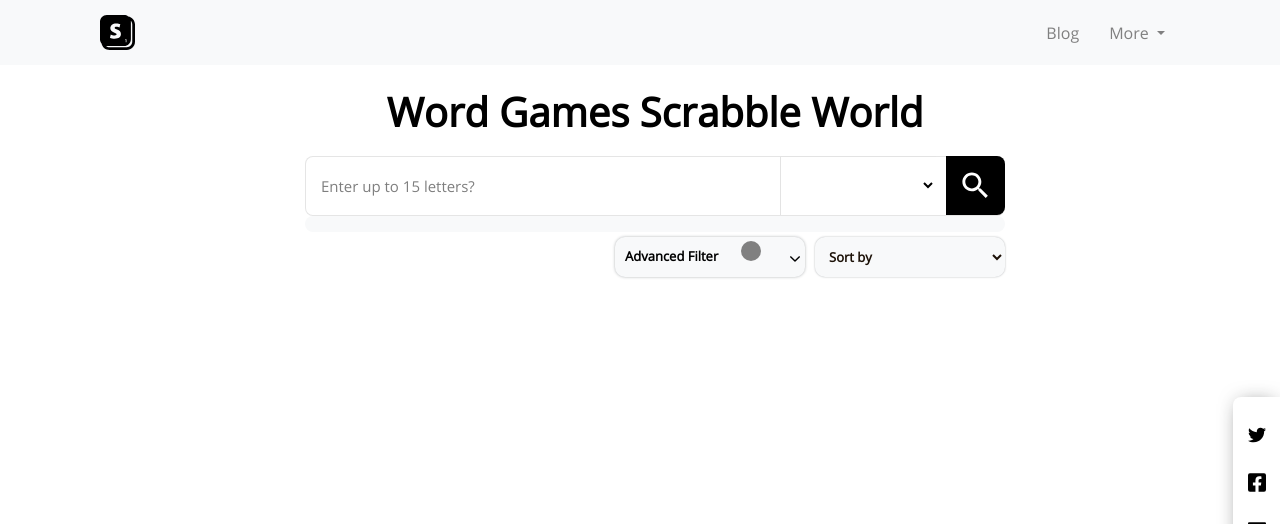
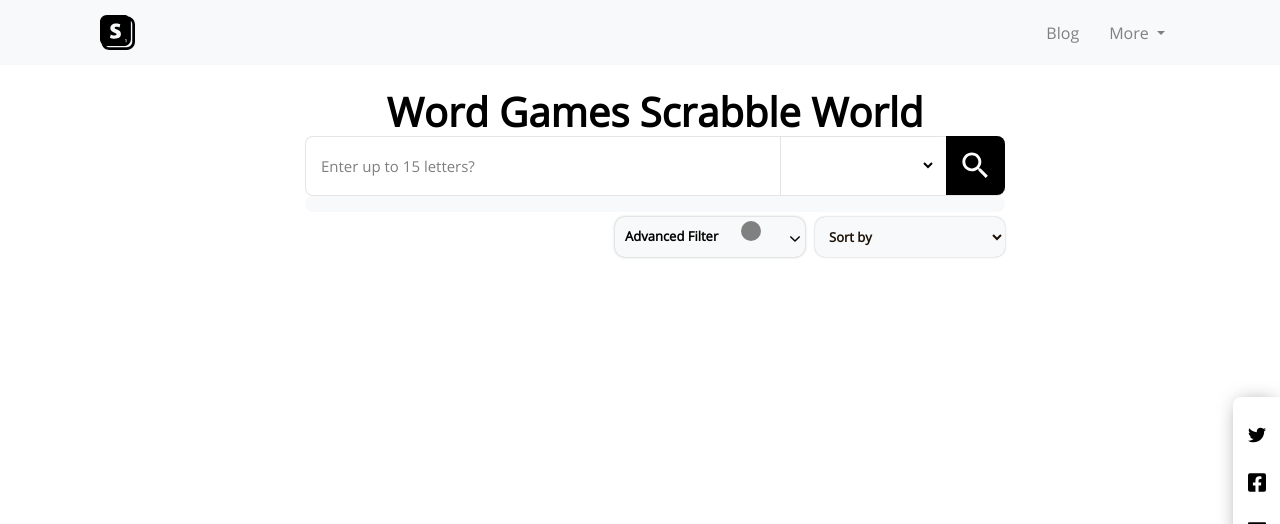
Before and after one commit to ManpreetChoudhary/word-games-theme, a Jekyll site: the page built from result_pages/result.md, in a window 1280 px wide and 1134 px high. Shown: the top 524 px of the window. Built offline with Jekyll 4.4.1, drawn with Linux system fonts in a browser that asks for light colours; grey boxes are pictures that could not be loaded.

Commit message:
hamburguer fixed

```diff
--- a/_data/blog/share.yml
+++ b/_data/blog/share.yml
@@ -2,13 +2,13 @@
 
 platforms:
   - type: Twitter
-    icon: './assets/images/twitter2.svg'
+    icon: '/assets/images/twitter2.svg'
     link: 'https://twitter.com/intent/tweet?text=TITLE&url=URL'
   - type: Facebook
-    icon: './assets/images/facebook.svg'
+    icon: '/assets/images/facebook.svg'
     link: 'https://www.facebook.com/sharer/sharer.php?title=TITLE&u=URL'
   - type: Linkedin
-    icon: './assets/images/linkedin2.svg'
+    icon: '/assets/images/linkedin2.svg'
     link: 'https://www.linkedin.com/sharing/share-offsite/?url=URL'
 
   # Uncomment below if you need to.
--- a/_includes/header/index.html
+++ b/_includes/header/index.html
@@ -11,7 +11,7 @@
 
 
         <button class="navbar-toggler" type="button" data-toggle="collapse" data-target="#navbarSupportedContent">
-            <i class="fas fa-bars fa-2x" style="color:#000"></i>
+            <i class="bi bi-list bi-2x bars"></i>
         </button>
 
         <div class="collapse navbar-collapse" id="navbarSupportedContent">
--- a/_includes/section/commonPage.html
+++ b/_includes/section/commonPage.html
@@ -6,10 +6,12 @@
 <div class="container" id="containerWd">
     <section class="sticky_nav">
         <div class="pageHeading text-center pt-5">
-            <h1 class="heading pb-0">
+            <h1 class="heading m-0 pb-0">
                 {{dataToShow.h1}}</h1>
-            <h2 class="pb-3">
+            {%- if dataToShow.h2 -%}
+            <h2>
                 {{dataToShow.h2}}</h2>
+            {%- endif -%}
         </div>
         <div class="serachSection2">
             <div class="position-relative serachBox">
--- a/_includes/section/home.html
+++ b/_includes/section/home.html
@@ -6,10 +6,12 @@
 <div class="pageHeaderBg">
     <div class="container">
         <div class="pageHeading text-center">
-            <h1 class="heading pb-3">
+            <h1 class="heading pb-0 m-0">
                 {{dataToShow.h1}}</h1>
-            <h2 class="pb-3">
+            {%- if dataToShow.h2 -%}
+            <h2>
                 {{dataToShow.h2}}</h2>
+            {%- endif -%}
         </div>
     </div>
     <div class="container-fluid" id="containerWd">
--- a/_includes/section/home2.html
+++ b/_includes/section/home2.html
@@ -6,10 +6,12 @@
 <div class="pageHeaderBg">
     <div class="container">
         <div class="pageHeading text-center">
-            <h1 class="heading pb-3">
+            <h1 class="heading pb-0 m-0">
                 {{dataToShow.h1}}</h1>
-            <h2 class="pb-3">
+            {%- if dataToShow.h2 -%}
+            <h2>
                 {{dataToShow.h2}}</h2>
+            {%- endif -%}
         </div>
     </div>
     <div class="container-fluid" id="containerWd">
--- a/assets/css/style.css
+++ b/assets/css/style.css
@@ -72,7 +72,15 @@
   padding: 13.5px;
   background: transparent;
 }
-
+.bars {
+  position: relative;
+  top: 3px;
+  color: #000;
+  font-size: 35px;
+}
+.bars::before {
+  font-weight: 900 !important;
+}
 /* for heading */
 .heading {
   font-family: 'Poppins', sans-serif;
```
